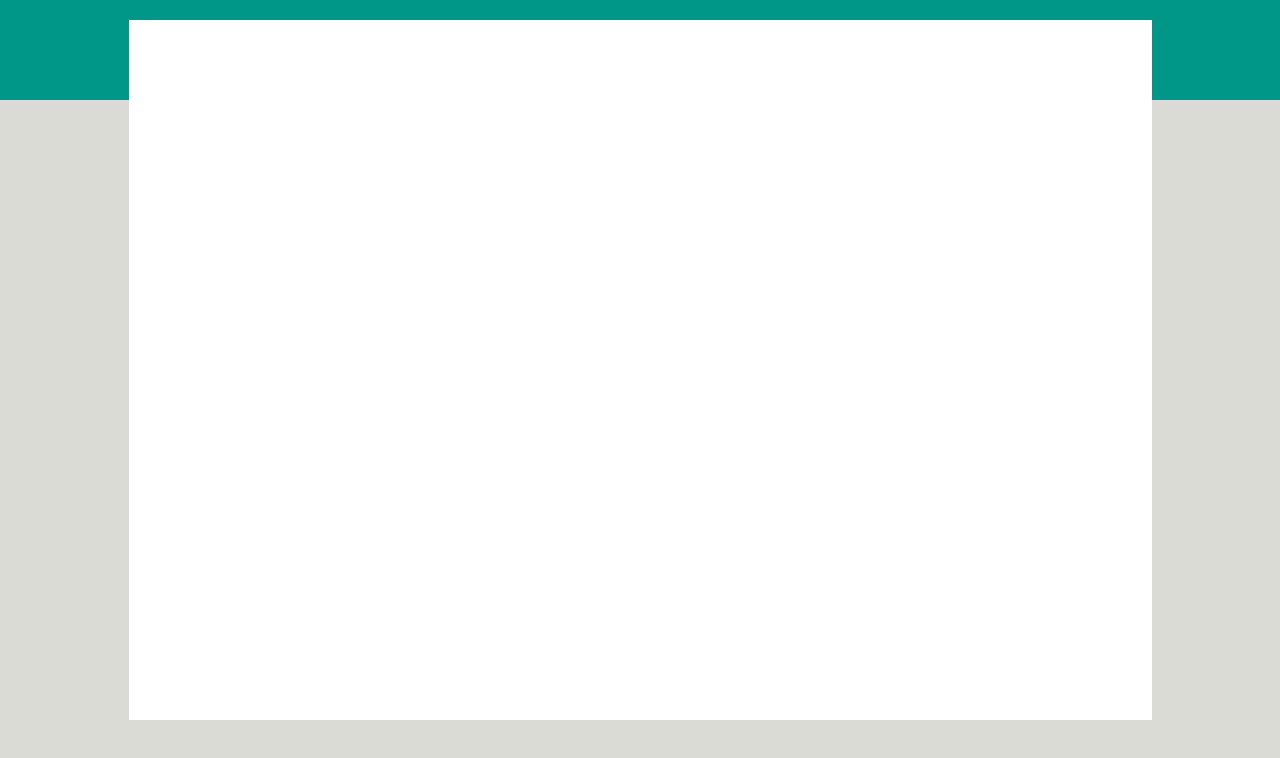
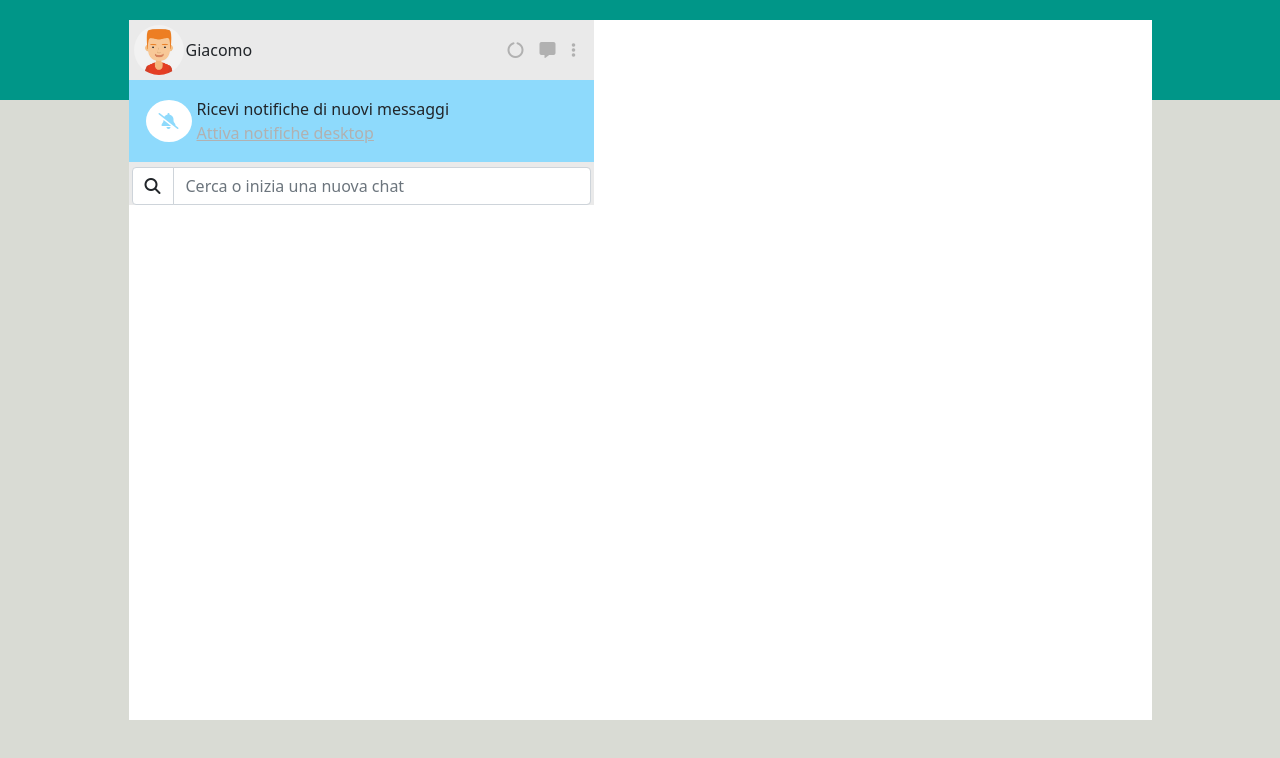
Before and after one commit to GiacomoGiannoni/-vue-boolzapp, a plain HTML site: page Milestone 1/index.html in a window 1280 px wide. Drawn offline with nearby package versions, Linux system fonts and the light colour scheme.

Commit message:
proseguimento esercizio parte sinistra

```diff
--- a/Milestone 1/css/style.css
+++ b/Milestone 1/css/style.css
@@ -40,3 +40,73 @@
     overflow: hidden;
     z-index: 999;
 }
+
+/*header*/
+
+#MY_header {
+    height: 60px;
+    display: flex;
+    justify-content: space-between;
+    align-items: center;
+    background-color: #EAEAEA;
+}
+
+.size_img {
+    width: 50px;
+    height: 50px;
+    border-radius: 50%;
+    line-height: 60px;
+}
+
+.MY_container {
+    display: flex;
+    align-items: center;
+    margin-left: 5px;
+}
+
+.MY_name {
+    margin-left: 2px;
+    margin-bottom: 0;
+}
+
+.MY_input {
+    color: #B1B1B1;
+    line-height: 60px;
+    margin-right: 10px;
+}
+
+/*main*/
+main {
+    background-color: #EAEAEA;
+}
+
+.alert {
+    border-radius: 0;
+    background-color: #8EDAFC;
+    margin-bottom: 0;
+}
+
+.Main_input {
+    background-color: white;
+    color: #8EDAFC;
+    border: solid white;
+    border-radius: 50%;
+    padding: 10px;
+    margin-right: 5px;
+}
+
+.Main_link {
+    color: #B1B1B1;
+}
+
+.input-group-text {
+    background-color: white;
+}
+
+.Main_search {
+    width: auto;
+    margin-top: 5px;
+    margin-left: 3px;
+    margin-right: 3px;
+    margin-bottom: 5px;
+}
--- a/Milestone 1/index.html
+++ b/Milestone 1/index.html
@@ -15,11 +15,31 @@
             <div class="line_top"></div>
             <div class="container">
                 <aside id="main_nav" class="col-sm-5 col-md-5 col-lg-5">
-                    <header>
-
+                    <header id="MY_header">
+                        <div class="MY_container">
+                            <img class="size_img" src="img/avatar_1.jpg" alt="avatar_1">
+                            <p class="MY_name">Giacomo</p>
+                        </div>
+                        <div class="MY_input d-flex">
+                            <i class="fa-solid fa-circle-notch px-2"></i>
+                            <i class="fa-solid fa-message px-2"></i>
+                            <i class="fa-solid fa-ellipsis-vertical px-2"></i>
+                        </div>
                     </header>
 
                     <main>
+                        <div class="alert d-flex align-items-center" role="alert">
+                            <i class="Main_input fa-solid fa-bell-slash"></i>
+                            <div>
+                              <span>Ricevi notifiche di nuovi messaggi</span><br>
+                              <a class="Main_link" href="#">Attiva notifiche desktop</a>
+                            </div>
+                        </div>
+                        <div class="input-group flex-nowrap Main_search">
+                            <span class="input-group-text" id="addon-wrapping"><i class="fa-solid fa-magnifying-glass"></i></span>
+                            <input type="text" class="form-control" placeholder="Cerca o inizia una nuova chat" aria-label="Username" aria-describedby="addon-wrapping">
+                        </div>
+                        <!--chat-->
 
                     </main>
                 </aside>
```
